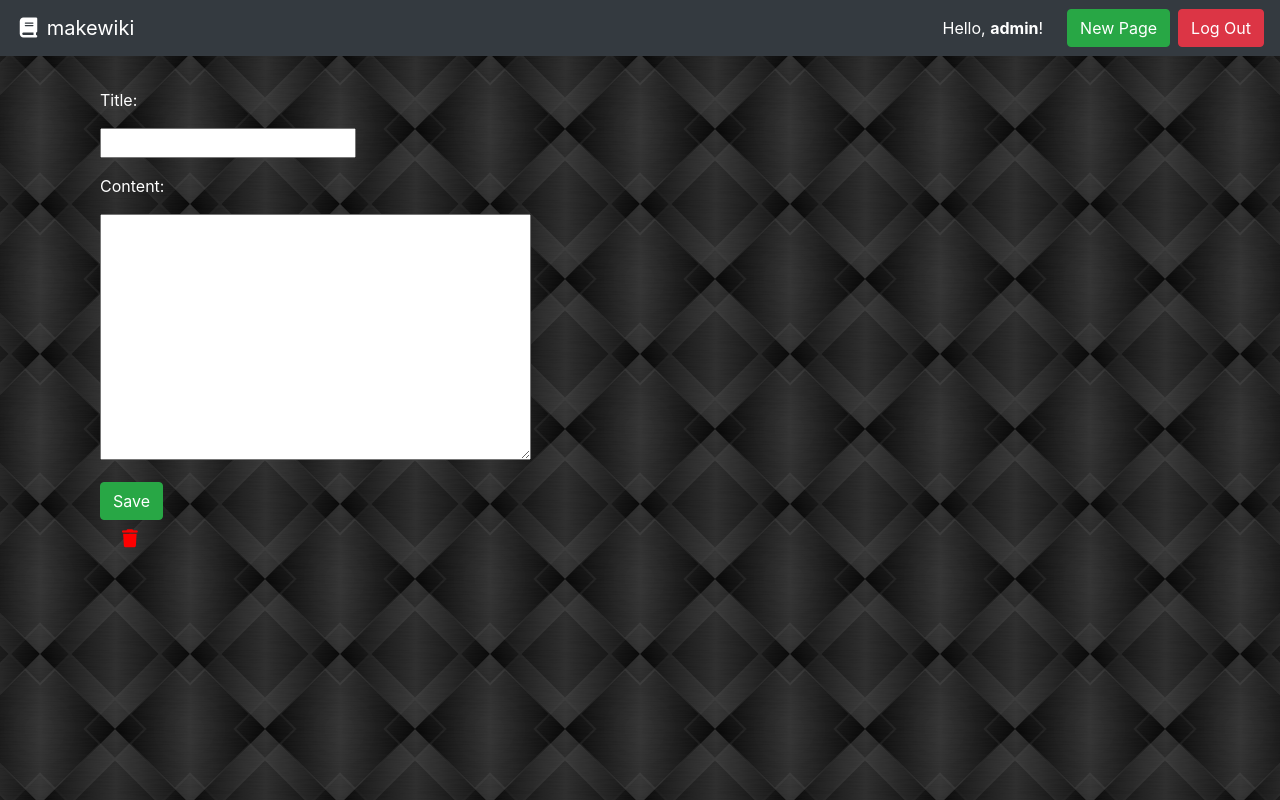
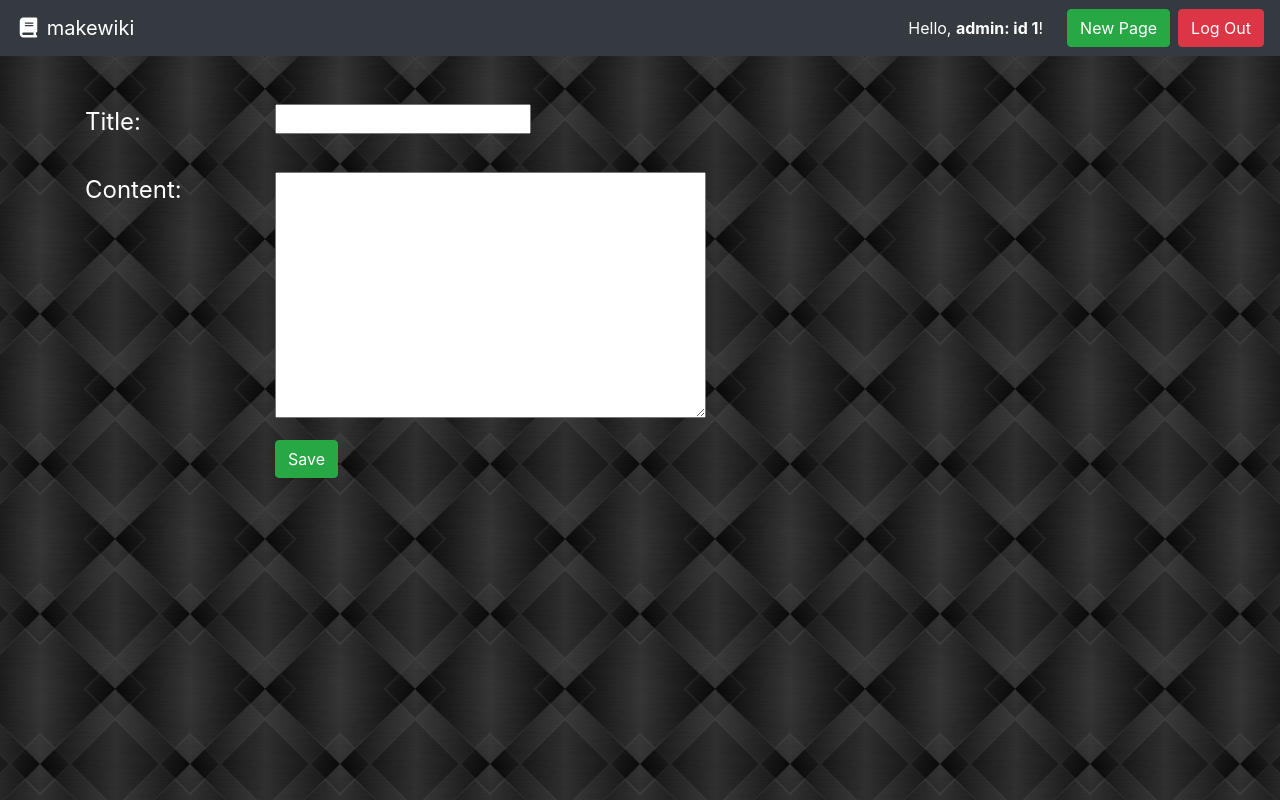
Before and after one commit to ChrisBarnes2000-MS-DU/makewiki, a Django app: page /new/ in a window 1280 px wide. Run offline with Django 3.2, Linux system fonts and the light colour scheme; a user stored in the database is signed in; some libraries are stand-ins or nearby versions.

Commit message:
refractor views & templates

```diff
--- a/static/style.css
+++ b/static/style.css
@@ -11,18 +11,18 @@ p {
 }
 
 label {
+    font-size: x-large;
     color: white;
 }
 
 .fa-edit {
-    margin-top: 0.3em;
+    margin-top: 0.2em;
     margin-left: 0.5em;
-    font-size: large;
+    font-size: x-large;
     color: red;
 }
 
 .fa-trash {
-    margin-left: 0.5em;
-    font-size: large;
+    font-size: xx-large;
     color: red;
 }
--- a/templates/base.html
+++ b/templates/base.html
@@ -15,7 +15,7 @@
       <a class="navbar-brand" href="{% url 'wiki-list-page' %}"><i class="fas fa-fw fa-book"></i> makewiki</a>
       <form class="form-inline ml-auto">
         {% if user.is_authenticated %}
-            <div class="text-white">Hello, <strong>{{ user }}</strong>!</div>
+            <div class="text-white">Hello, <strong>{{ user }}: id {{ user.id }}</strong>!</div>
             <a href="{% url 'wiki-create-page' %}" class="btn btn-success ml-4">New Page</a>
             <a href="{% url 'logout' %}" class="btn btn-danger ml-2">Log Out</a>
         {% endif %}
--- a/wiki/models.py
+++ b/wiki/models.py
@@ -9,17 +9,12 @@ from django.contrib.auth.models import User
 class Page(models.Model):
     """ Represents a single wiki page. """
     objects = models.Manager()
-    title = models.CharField(max_length=settings.WIKI_PAGE_TITLE_MAX_LENGTH, unique=True,
-                            help_text="Title of your page.")
-    author = models.ForeignKey(User, on_delete=models.PROTECT,
-                            help_text="The user that posted this article.")
-    slug = models.CharField(max_length=settings.WIKI_PAGE_TITLE_MAX_LENGTH, blank=True, editable=False,
-                            help_text="Unique URL path to access this page. Generated by the system.")
+    slug = models.CharField(max_length=settings.WIKI_PAGE_TITLE_MAX_LENGTH, blank=True, editable=False, help_text="Unique URL path to access this page. Generated by the system.")
+    created = models.DateTimeField(auto_now_add=True, help_text="The date and time this page was created. Automatically generated when the model saves.")
+    modified = models.DateTimeField(auto_now=True, help_text="The date and time this page was updated. Automatically generated when the model updates.")
+    title = models.CharField(max_length=settings.WIKI_PAGE_TITLE_MAX_LENGTH, unique=True, help_text="Title of your page.")
+    author = models.ForeignKey(User, on_delete=models.PROTECT, help_text="The user that posted this article.")
     content = models.TextField(help_text="Write the content of your page here.")
-    created = models.DateTimeField(auto_now_add=True,
-                            help_text="The date and time this page was created. Automatically generated when the model saves.")
-    modified = models.DateTimeField(auto_now=True,
-                            help_text="The date and time this page was updated. Automatically generated when the model updates.")
 
     def __str__(self):
         return self.title
--- a/wiki/templates/wiki/form-template.html
+++ b/wiki/templates/wiki/form-template.html
@@ -3,7 +3,11 @@
     <div class="col-sm-offset-2 col-sm-10">
         <span class="text-danger small">{{ field.errors }}</span>
     </div>
-    <label class="control-label col-sm-2">{{ field.label_tag }}</label>
-    <div class="col-sm-10">{{ field }}</div>
+
+    <div class="row">
+        <label class="control-label col-sm-2">{{ field.label_tag }}</label>
+        <div class="col-sm-10">{{ field }}</div>
+    </div>
+
 </div>
 {% endfor %}
--- a/wiki/templates/wiki/page_form.html
+++ b/wiki/templates/wiki/page_form.html
@@ -1,20 +1,20 @@
 {% extends "base.html" %}
 
 {% block content %}
-    <!-- {{ form.as_p }} -->
-    {% include 'wiki/form-template.html' %}
-    <input type="hidden" name="author" value="{{ user }}">
-    <div class="col-sm-offset-2 col-sm-10">
-        <button type="submit" class="btn btn-success">Save</button>
-    </div>
-
-    <form action="{% url 'wiki-delete-page' page.slug %}" method='POST' style="display: inline;">
+    <form class="form-horizontal mt-5" action="" method="POST" enctype="multipart/form-data">
         {% csrf_token %}
-        <input type="hidden" name="page_slug" value="{{ plage.slug }}">
-        <div class="col-sm-offset-2 col-sm-10">
-            <button type="submit" class="btn btn-default btn-small">
-                <i class="fas fa-trash"></i>
-            </button>
+        {% include 'wiki/form-template.html' %}
+        <div class="row justify-content-center">
+            <div class="col-2"></div>
+            <div class="col-4">
+                <input type="hidden" name="id_author" value="{{ user }}">
+                <input type="hidden" name="author_id" value="{{ user.id }}">
+                <button type="submit" class="btn btn-success">Save</button>
+                {% if user == page.author %}
+                    <button class="btn btn-default" formaction="{% url 'wiki-delete-page' page.slug %}"><i class="fas fa-trash"></i></button>
+                {% endif%}
+            </div>
+            <div class="col-6"></div>
         </div>
     </form>
 {% endblock %}
```
Also changed, not shown: wiki/views.py (+0 -51 lines), wiki.sqlite3.
